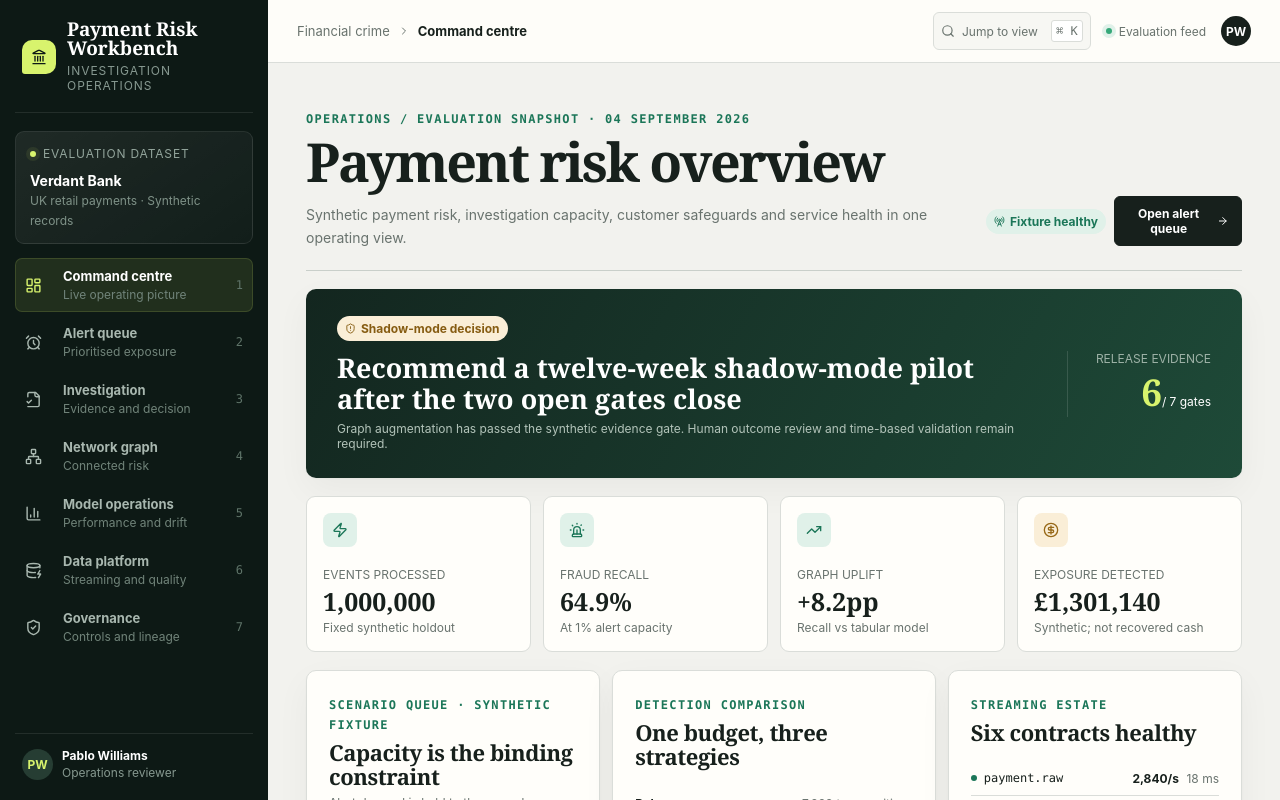
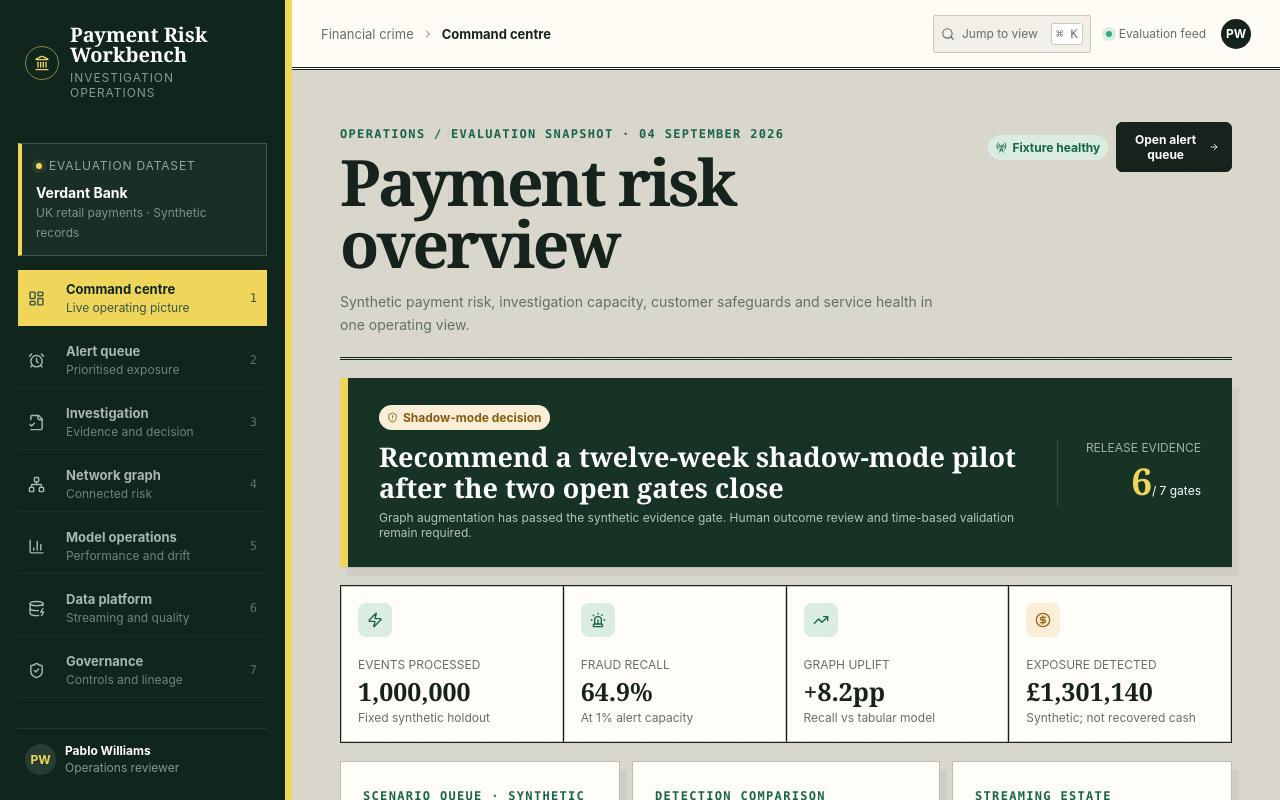
Before and after one commit to pablowilliams/payment-risk-workbench, a Next.js app: page / in a window 1280 px wide. Shown: the top 800 px of the page. Built offline with nearby package versions, Linux system fonts and the light colour scheme.

Commit message:
Give the product a distinct visual system

```diff
--- a/app/globals.css
+++ b/app/globals.css
@@ -2326,3 +2326,136 @@ summary:focus-visible {
     scroll-behavior: auto !important;
   }
 }
+
+/* 2026 visual system: regulated-bank casework, built around paper records. */
+:root {
+  --bg: #d9d6cc;
+  --surface: #fffdf7;
+  --soft: #f1efe7;
+  --ink: #16231d;
+  --muted: #637068;
+  --line: #cccabe;
+  --dark: #10251c;
+  --dark2: #173326;
+  --green: #176447;
+  --mint: #dbece2;
+  --acid: #efd65b;
+  --shadow: 0 1px 0 rgba(16, 37, 28, 0.08), 7px 9px 0 rgba(16, 37, 28, 0.045);
+}
+body {
+  background: linear-gradient(90deg, rgba(16, 37, 28, 0.025) 1px, transparent 1px), var(--bg);
+  background-size: 32px 32px;
+}
+.app {
+  grid-template-columns: 292px minmax(0, 1fr);
+}
+.sidebar {
+  width: auto;
+  background: #10251c;
+  border-right: 7px solid #efd65b;
+  padding: 25px 18px;
+}
+.sidebar > header {
+  border-bottom: 0;
+  padding-bottom: 25px;
+}
+.logo {
+  border-radius: 50%;
+  background: transparent;
+  color: var(--acid);
+  border: 1px solid rgba(239, 214, 91, 0.55);
+}
+.sidebar > header b {
+  font-family: var(--serif);
+  font-size: 20px;
+}
+.bank {
+  border-radius: 0;
+  border: 1px solid rgba(255, 255, 255, 0.18);
+  border-left: 4px solid var(--acid);
+  background: rgba(255, 255, 255, 0.045);
+}
+.sidebar nav {
+  gap: 6px;
+}
+.sidebar nav button {
+  border-radius: 0;
+  min-height: 56px;
+  border-bottom: 1px solid rgba(255, 255, 255, 0.06);
+}
+.sidebar nav button.active {
+  background: var(--acid);
+  color: #10251c;
+  border-color: var(--acid);
+}
+.sidebar nav button.active small,
+.sidebar nav button.active kbd,
+.sidebar nav button.active > svg {
+  color: #385346;
+}
+.topbar {
+  height: 70px;
+  background: rgba(255, 253, 247, 0.96);
+  border-bottom: 3px double var(--ink);
+}
+.content {
+  max-width: 1460px;
+  padding: 46px 48px 90px;
+}
+.page-head {
+  align-items: flex-start;
+  border-bottom: 3px double var(--ink);
+}
+.page-head h1 {
+  font-size: clamp(46px, 5vw, 74px);
+  max-width: 980px;
+}
+.panel {
+  border-radius: 0;
+  border-color: #bdbbae;
+  box-shadow: var(--shadow);
+}
+.decision-banner {
+  border-radius: 0;
+  border-left: 8px solid var(--acid);
+  background: #173326;
+}
+.metrics {
+  gap: 1px;
+  background: var(--ink);
+  border: 1px solid var(--ink);
+}
+.metric {
+  border-radius: 0 !important;
+  box-shadow: none !important;
+}
+.button,
+.search,
+input,
+select,
+textarea {
+  border-radius: 2px !important;
+}
+.queue-table thead,
+.data-table thead {
+  background: #e6e2d6;
+}
+@media (max-width: 980px) and (min-width: 701px) {
+  .app {
+    grid-template-columns: 76px minmax(0, 1fr);
+  }
+  .sidebar {
+    padding-inline: 10px;
+  }
+}
+@media (max-width: 700px) {
+  .sidebar {
+    width: 286px;
+  }
+  .content {
+    padding: 28px 16px 64px;
+  }
+  .page-head h1 {
+    font-size: 40px;
+  }
+}
```
